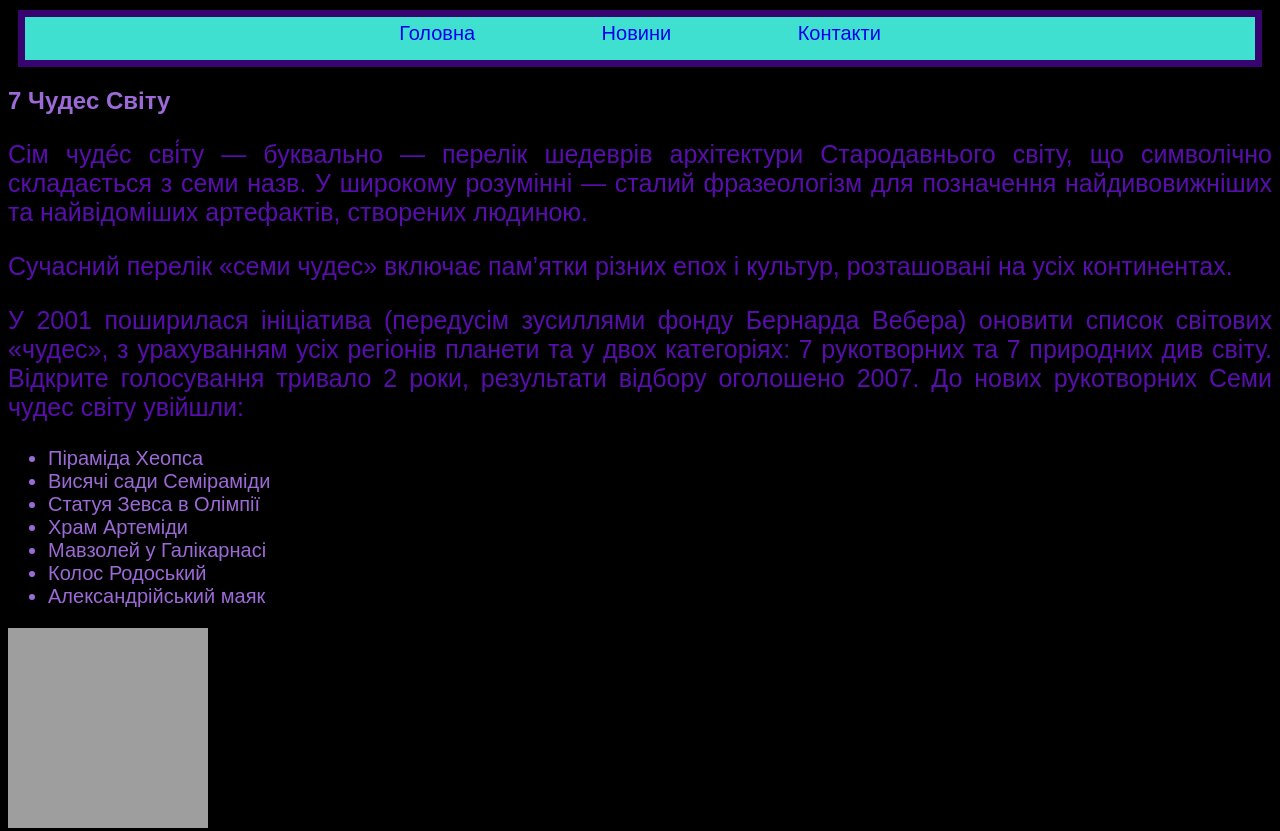
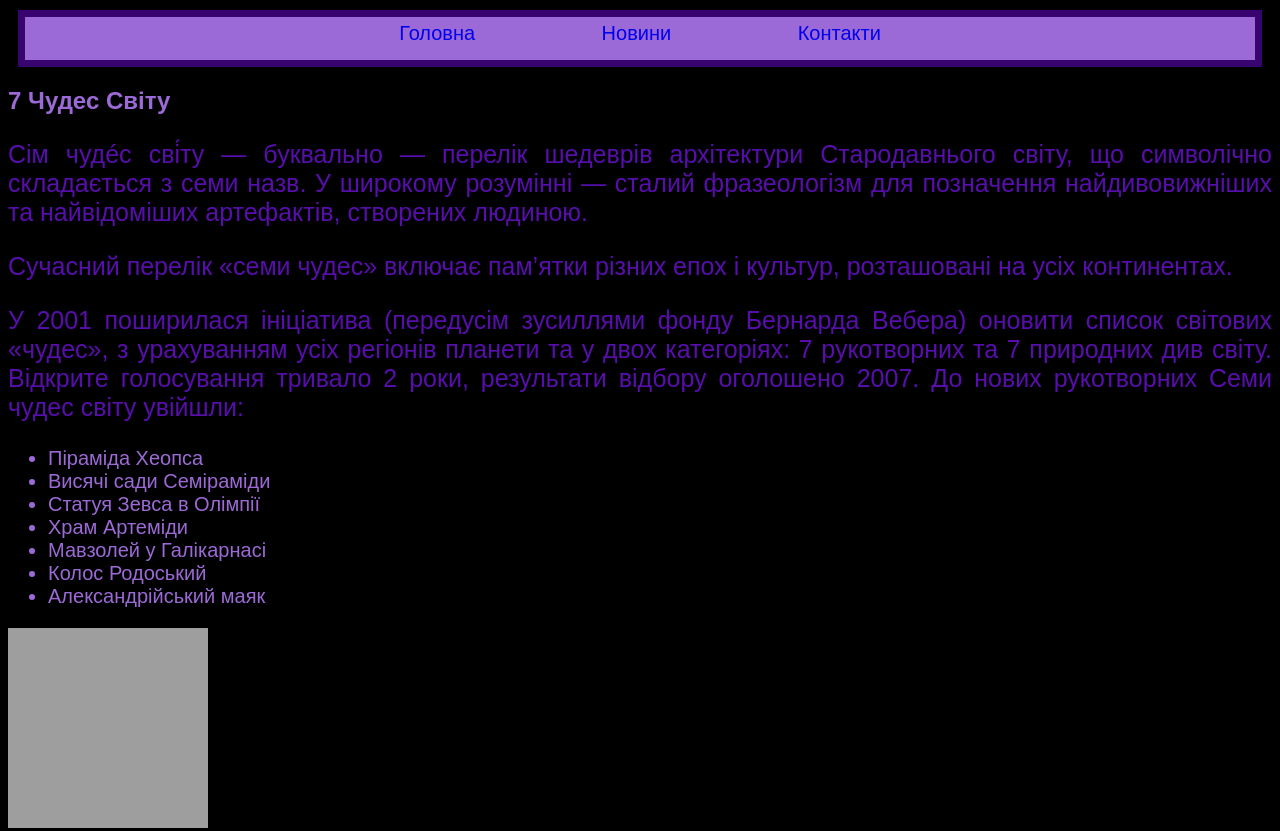
Before and after one commit to Andri4ik/finaly, a plain HTML site: page index.html in a window 1280 px wide. Shown: the top 831 px of the page. Drawn offline with Linux system fonts and the light colour scheme; grey boxes are pictures that could not be loaded.

Commit message:
Update index.html

```diff
--- a/index.html
+++ b/index.html
@@ -55,7 +55,7 @@
 }
 
 nav{
-  color:#522881;
+  color: #522881;
     text-align: center;
     padding: 5px;
     text-decoration: none;
@@ -97,7 +97,7 @@ img:hover {
 header {
   border: 7px solid #370470;
   margin:10px ;
-  background-color: turquoise;
+  background-color: #9C6AD6;
 
 }
       </style>
```
